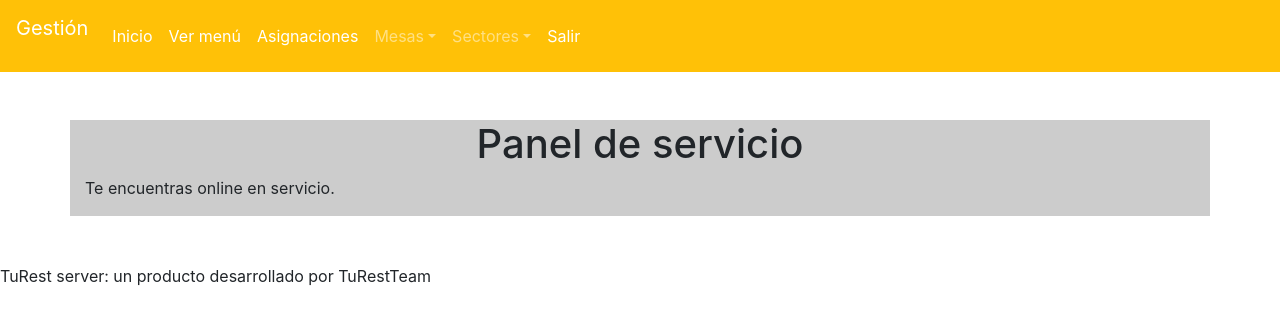
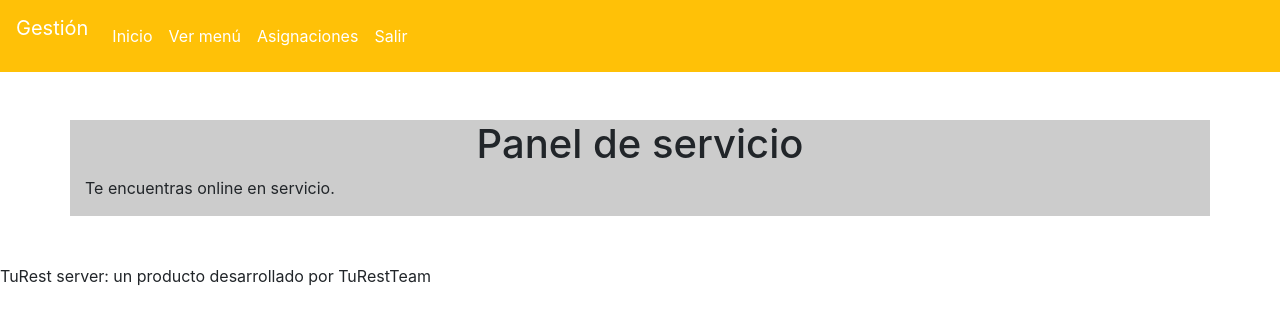
Before and after one commit to LeaTex/UNQ-iisoft-2021c1-turest, a Django app: template administracion/templates/mozo/home.html in a window 1280 px wide. Shown: the top 325 px of the page. Run offline with Django 3.2, Linux system fonts and the light colour scheme; the template is opened without the code that fills it, so the values that code supplies are empty; some libraries are stand-ins or nearby versions.

```diff
--- a/administracion/templates/mozoStructure.html
+++ b/administracion/templates/mozoStructure.html
@@ -18,22 +18,6 @@
 					<li><a class="nav-link text-white" href="{% url 'panel' %}">Inicio</a></li>
 					<li><a class="nav-link text-white" href="{% url 'home' %}">Ver menú</a></li>
 					<li><a class="nav-link text-white" href="{% url 'asignacionesList' %}"><span class="glyphicon glyphicon-plus"> Asignaciones</span></a></li>
-					<!-- Dropdown Mesas-->
-					<li class="nav-item dropdown">
-						<a class="nav-link dropdown-toggle" id="navbarDropdownMenuLink" data-toggle="dropdown" aria-haspopup="true" aria-expanded="false">Mesas</a>
-						<div class="dropdown-menu dropdown-primary" aria-labelledby="navbarDropdownMenuLink">
-							<a class="dropdown-item" href="{% url 'mesasList' %}">Mesas</span></a>
-							<a class="dropdown-item" href="{% url 'mesaNew' %}">Alta de mesa</span></a>
-						</div>
-					  </li>
-					<!-- Dropdown Sector-->
-					<li class="nav-item dropdown">
-						<a class="nav-link dropdown-toggle" id="navbarDropdownMenuLink" data-toggle="dropdown" aria-haspopup="true" aria-expanded="false">Sectores</a>
-						<div class="dropdown-menu dropdown-primary" aria-labelledby="navbarDropdownMenuLink">
-							<a class="nav-link text-white" href="{% url 'sectorNew' %}">Alta de sector</span></a>
-							<a class="nav-link text-white" href="{% url 'asignacionNew' %}">Asignacion Sector</span></a>
-						</div>
-					  </li>
 					<li><a class="nav-link text-white" href="{% url 'salir' %}">Salir</a></li>
 				</ul>
 			</div>
```
Also changed, not shown: db.sqlite3.
